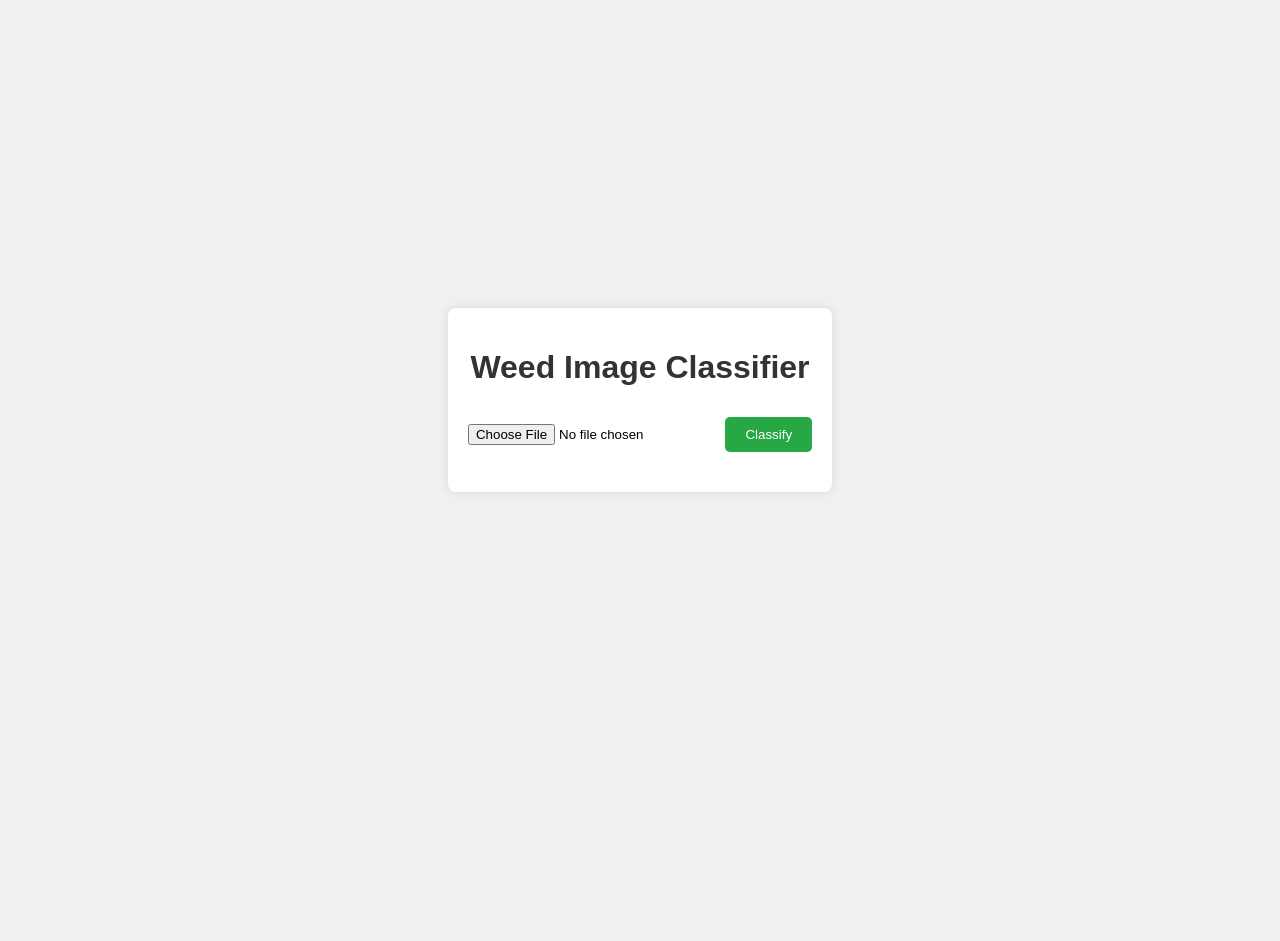
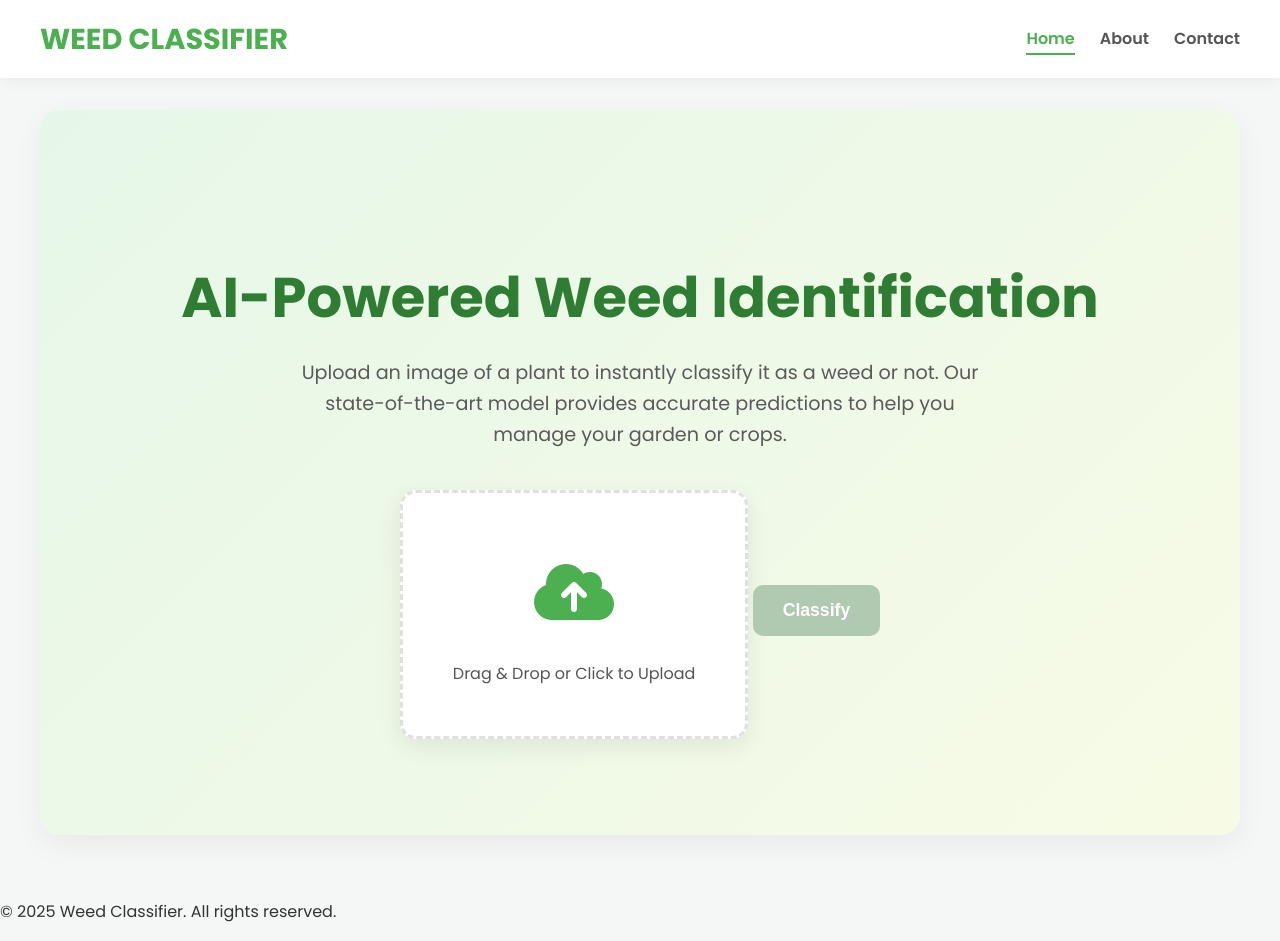
Before and after one commit to Sailnagale/agriai-weed-detection, a Flask app: page / in a window 1280 px wide. Before the commit the page ends 492 px from the top, so only its background shows below. Run offline with Flask 3, Linux system fonts and the light colour scheme; some libraries are stand-ins or nearby versions.

Commit message:
added about page

```diff
--- a/app.py
+++ b/app.py
@@ -8,7 +8,6 @@ from werkzeug.utils import secure_filename
 app = Flask(__name__)
 
 # --- Model Loading and Configuration ---
-# Make sure your model file is in the same directory as this script.
 model_load_path = 'weed_binary_classifier_model.keras'
 img_height = 224
 img_width = 224
@@ -20,10 +19,8 @@ except Exception as e:
     print(f"Error loading model: {e}")
     exit()
 
-# This list must match the alphabetical order of your training dataset's folders
 class_names = ['0.Kena_(Commplina_benghalensio)', '1..Lavhala_(Cyperus_Rotundus)']
 
-# Set the upload folder and allowed file extensions
 UPLOAD_FOLDER = 'static/uploads'
 ALLOWED_EXTENSIONS = {'png', 'jpg', 'jpeg'}
 app.config['UPLOAD_FOLDER'] = UPLOAD_FOLDER
@@ -36,6 +33,10 @@ def allowed_file(filename):
 def index():
     return render_template('index.html')
 
+@app.route('/about')
+def about():
+    return render_template('about.html')
+
 @app.route('/predict', methods=['POST'])
 def predict():
     if 'file' not in request.files:
@@ -44,15 +45,16 @@ def predict():
     if file.filename == '':
         return jsonify({'error': 'No selected file'}), 400
     if file and allowed_file(file.filename):
-        # Save the uploaded image securely
+        if not os.path.exists(app.config['UPLOAD_FOLDER']):
+            os.makedirs(app.config['UPLOAD_FOLDER'])
+
         filename = secure_filename(file.filename)
         filepath = os.path.join(app.config['UPLOAD_FOLDER'], filename)
         file.save(filepath)
 
-        # Preprocess and predict
         img = load_img(filepath, target_size=(img_height, img_width))
         img_array = img_to_array(img)
-        img_array = tf.expand_dims(img_array, 0) # Create a batch dimension
+        img_array = tf.expand_dims(img_array, 0)
 
         predictions = model.predict(img_array)[0][0]
 
@@ -72,7 +74,4 @@ def predict():
         return jsonify({'error': 'File type not allowed'}), 400
 
 if __name__ == '__main__':
-    # Create the uploads folder if it doesn't exist
-    if not os.path.exists(UPLOAD_FOLDER):
-        os.makedirs(UPLOAD_FOLDER)
     app.run(debug=True)
--- /dev/null
+++ b/static/css/style.css
@@ -0,0 +1,336 @@
+body {
+    font-family: 'Poppins', sans-serif;
+    margin: 0;
+    background-color: #f4f7f6;
+    color: #333;
+    line-height: 1.6;
+}
+
+header {
+    background-color: #ffffff;
+    box-shadow: 0 2px 15px rgba(0,0,0,0.05);
+    padding: 1rem 2rem;
+    position: sticky;
+    top: 0;
+    z-index: 1000;
+}
+
+nav {
+    display: flex;
+    justify-content: space-between;
+    align-items: center;
+    max-width: 1200px;
+    margin: 0 auto;
+}
+
+.logo {
+    font-size: 1.8rem;
+    font-weight: 700;
+    color: #4CAF50;
+    text-transform: uppercase;
+}
+
+.nav-links {
+    list-style: none;
+    display: flex;
+    gap: 25px;
+    margin: 0;
+    padding: 0;
+}
+
+.nav-links a {
+    text-decoration: none;
+    color: #555;
+    font-weight: 600;
+    position: relative;
+    transition: color 0.3s ease;
+}
+
+.nav-links a::after {
+    content: '';
+    position: absolute;
+    width: 0;
+    height: 2px;
+    background-color: #4CAF50;
+    bottom: -5px;
+    left: 0;
+    transition: width 0.3s ease;
+}
+
+.nav-links a:hover,
+.nav-links a.active {
+    color: #4CAF50;
+}
+
+.nav-links a:hover::after,
+.nav-links a.active::after {
+    width: 100%;
+}
+
+main {
+    max-width: 1200px;
+    margin: 2rem auto;
+    padding: 0 2rem;
+}
+
+.hero {
+    background: linear-gradient(135deg, #e6f7e9, #f7fbe6);
+    padding: 6rem 2rem;
+    border-radius: 20px;
+    text-align: center;
+    margin-bottom: 2rem;
+    box-shadow: 0 10px 30px rgba(0,0,0,0.05);
+    animation: fadeIn 1s ease-in-out;
+}
+
+.hero h1 {
+    font-size: 3.5rem;
+    color: #2e7d32;
+    margin-bottom: 1rem;
+}
+
+.hero p {
+    font-size: 1.2rem;
+    max-width: 700px;
+    margin: 0 auto 2.5rem;
+    color: #5a5a5a;
+}
+
+.upload-card {
+    background: #ffffff;
+    padding: 50px;
+    border-radius: 16px;
+    box-shadow: 0 8px 25px rgba(0,0,0,0.08);
+    border: 3px dashed #e0e0e0;
+    transition: all 0.3s ease-in-out;
+    cursor: pointer;
+    display: inline-block;
+}
+
+.upload-card:hover {
+    border-color: #4CAF50;
+    box-shadow: 0 12px 40px rgba(0,0,0,0.12);
+}
+
+.upload-card.dragover {
+    border-color: #4CAF50;
+    background-color: #f0fdf2;
+}
+
+.upload-label {
+    display: flex;
+    flex-direction: column;
+    align-items: center;
+    justify-content: center;
+}
+
+.upload-icon {
+    font-size: 4rem;
+    color: #4CAF50;
+    transition: transform 0.3s ease;
+}
+
+.upload-card:hover .upload-icon {
+    transform: translateY(-5px);
+}
+
+.upload-text {
+    display: block;
+    margin-top: 15px;
+    color: #555;
+    font-weight: 500;
+}
+
+.classify-btn {
+    padding: 15px 30px;
+    background-color: #b0c9b1;
+    color: #ffffff;
+    border: none;
+    border-radius: 10px;
+    font-size: 1.1rem;
+    font-weight: 600;
+    margin-top: 30px;
+    transition: all 0.3s ease;
+    cursor: not-allowed;
+}
+
+.classify-btn:not([disabled]) {
+    background-color: #4CAF50;
+    cursor: pointer;
+    box-shadow: 0 4px 15px rgba(76, 175, 80, 0.4);
+}
+
+.classify-btn:not([disabled]):hover {
+    background-color: #388e3c;
+    transform: translateY(-2px);
+}
+
+.results-section {
+    margin-top: 4rem;
+    animation: fadeIn 1s ease-in-out;
+}
+
+.result-container {
+    background: #ffffff;
+    padding: 2rem;
+    border-radius: 16px;
+    box-shadow: 0 8px 25px rgba(0,0,0,0.08);
+    display: flex;
+    flex-direction: column;
+    align-items: center;
+    gap: 30px;
+    animation: slideInUp 0.7s ease-out;
+}
+
+.result-card h2 {
+    color: #2e7d32;
+    margin: 0 0 1rem;
+}
+
+.image-container {
+    width: 250px;
+    height: 250px;
+    border: 3px solid #f0f0f0;
+    border-radius: 12px;
+    overflow: hidden;
+    display: flex;
+    justify-content: center;
+    align-items: center;
+    box-shadow: inset 0 0 10px rgba(0,0,0,0.05);
+}
+
+#uploaded-image {
+    max-width: 100%;
+    max-height: 100%;
+    object-fit: cover;
+    display: none;
+    animation: zoomIn 0.5s ease-out;
+}
+
+.prediction-details {
+    font-size: 1.4rem;
+    font-weight: 600;
+    color: #333;
+}
+
+.prediction-details strong {
+    color: #4CAF50;
+    font-weight: 700;
+}
+
+/* Animations */
+@keyframes fadeIn {
+    from { opacity: 0; }
+    to { opacity: 1; }
+}
+
+@keyframes slideInUp {
+    from { transform: translateY(50px); opacity: 0; }
+    to { transform: translateY(0); opacity: 1; }
+}
+
+@keyframes zoomIn {
+    from { transform: scale(0.9); opacity: 0; }
+    to { transform: scale(1); opacity: 1; }
+}
+
+/* Progress bar */
+.progress-bar-container {
+    width: 100%;
+    background-color: #e0e0e0;
+    border-radius: 10px;
+    margin-bottom: 20px;
+    overflow: hidden;
+    height: 15px;
+    animation: fadeIn 0.5s ease-in-out;
+}
+
+.progress-bar {
+    height: 100%;
+    background-color: #4CAF50;
+    width: 0;
+    transition: width 0.5s ease;
+    animation: pulse 1.5s infinite;
+}
+
+@keyframes pulse {
+    0% { transform: scaleX(0); }
+    50% { transform: scaleX(0.5); }
+    100% { transform: scaleX(0); }
+}
+
+/* Loader */
+.loader {
+    border: 4px solid #f3f3f3;
+    border-radius: 50%;
+    border-top: 4px solid #4CAF50;
+    width: 20px;
+    height: 20px;
+    -webkit-animation: spin 1s linear infinite;
+    animation: spin 1s linear infinite;
+    display: inline-block;
+    margin-right: 10px;
+}
+
+/* ... (existing styles from previous response) ... */
+
+/* --- About Page Specific Styles --- */
+.about-section {
+    padding: 2rem;
+    background-color: #fff;
+    border-radius: 16px;
+    box-shadow: 0 8px 25px rgba(0,0,0,0.08);
+}
+
+.about-section h1, .about-section h2 {
+    color: #2e7d32;
+    text-align: center;
+}
+
+.about-section h1 {
+    font-size: 2.5rem;
+    margin-bottom: 1rem;
+}
+
+.about-section > p {
+    max-width: 800px;
+    margin: 0 auto 3rem;
+    text-align: center;
+    font-size: 1.1rem;
+    color: #5a5a5a;
+}
+
+.training-steps-container {
+    display: grid;
+    grid-template-columns: repeat(auto-fit, minmax(300px, 1fr));
+    gap: 2rem;
+}
+
+.training-step {
+    background-color: #f7fbe6;
+    padding: 2rem;
+    border-radius: 12px;
+    box-shadow: 0 4px 15px rgba(0,0,0,0.05);
+    transition: transform 0.3s ease, box-shadow 0.3s ease;
+}
+
+.training-step:hover {
+    transform: translateY(-5px);
+    box-shadow: 0 8px 25px rgba(0,0,0,0.1);
+}
+
+.training-step h3 {
+    color: #4CAF50;
+    margin-top: 0;
+}
+
+.training-step ul {
+    list-style-type: none;
+    padding-left: 0;
+}
+
+.training-step li::before {
+    content: "✔️";
+    margin-right: 10px;
+    color: #2e7d32;
+}
--- /dev/null
+++ b/static/js/script.js
@@ -0,0 +1,124 @@
+document.addEventListener("DOMContentLoaded", () => {
+  const uploadForm = document.getElementById("upload-form");
+  const fileInput = document.getElementById("file-input");
+  const classifyBtn = document.getElementById("classify-btn");
+  const resultsSection = document.getElementById("results-section");
+  const uploadedImage = document.getElementById("uploaded-image");
+  const resultText = document.getElementById("result-text");
+  const uploadCard = document.getElementById("upload-card");
+  const progressBarContainer = document.getElementById(
+    "progress-bar-container"
+  );
+  const progressBar = document.getElementById("progress-bar");
+  const uploadText = document.getElementById("upload-text");
+  const resultContainer = document.getElementById("result-container");
+
+  // Drag and drop functionality
+  uploadCard.addEventListener("dragover", (e) => {
+    e.preventDefault();
+    uploadCard.classList.add("dragover");
+  });
+
+  uploadCard.addEventListener("dragleave", () => {
+    uploadCard.classList.remove("dragover");
+  });
+
+  uploadCard.addEventListener("drop", (e) => {
+    e.preventDefault();
+    uploadCard.classList.remove("dragover");
+    const files = e.dataTransfer.files;
+    if (files.length > 0) {
+      fileInput.files = files;
+      handleFileChange(files[0]);
+    }
+  });
+
+  fileInput.addEventListener("change", (e) => {
+    const file = e.target.files[0];
+    handleFileChange(file);
+  });
+
+  function handleFileChange(file) {
+    if (file) {
+      uploadText.textContent = file.name;
+      classifyBtn.disabled = false;
+    } else {
+      uploadText.textContent = "Drag & Drop or Click to Upload";
+      classifyBtn.disabled = true;
+    }
+  }
+
+  classifyBtn.addEventListener("click", async (e) => {
+    e.preventDefault();
+
+    const file = fileInput.files[0];
+    if (!file) {
+      alert("Please select an image file first.");
+      return;
+    }
+
+    // Show progress bar and hide previous results
+    resultsSection.style.display = "block";
+    resultContainer.style.display = "none";
+    progressBarContainer.style.display = "block";
+    progressBar.style.width = "0%";
+
+    const formData = new FormData(uploadForm);
+
+    // Simulate progress for a better UI experience
+    let progress = 0;
+    const interval = setInterval(() => {
+      if (progress < 90) {
+        progress += 5;
+        progressBar.style.width = progress + "%";
+      }
+    }, 100);
+
+    try {
+      const response = await fetch("/predict", {
+        method: "POST",
+        body: formData,
+      });
+
+      clearInterval(interval);
+      progressBar.style.width = "100%";
+
+      if (!response.ok) {
+        throw new Error(`Server responded with status: ${response.status}`);
+      }
+
+      const data = await response.json();
+
+      // Display uploaded image
+      const reader = new FileReader();
+      reader.onload = (event) => {
+        uploadedImage.src = event.target.result;
+        uploadedImage.style.display = "block";
+      };
+      reader.readAsDataURL(file);
+
+      // Hide progress bar and show results
+      setTimeout(() => {
+        progressBarContainer.style.display = "none";
+        resultContainer.style.display = "block";
+
+        if (data.error) {
+          resultText.innerHTML = `Error: ${data.error}`;
+          resultText.style.color = "#e74c3c";
+        } else {
+          resultText.innerHTML = `Prediction: <strong>${data.prediction}</strong><br>Confidence: <strong>${data.confidence}</strong>`;
+          resultText.style.color = "#2e7d32";
+        }
+      }, 500);
+    } catch (error) {
+      console.error("Error:", error);
+      resultText.innerHTML = "An error occurred during prediction.";
+      resultText.style.color = "#e74c3c";
+      uploadedImage.style.display = "none";
+      progressBarContainer.style.display = "none";
+      resultContainer.style.display = "block";
+    } finally {
+      classifyBtn.disabled = false;
+    }
+  });
+});
--- a/templates/index.html
+++ b/templates/index.html
@@ -4,110 +4,65 @@
     <meta charset="UTF-8">
     <meta name="viewport" content="width=device-width, initial-scale=1.0">
     <title>Weed Classifier</title>
-    <style>
-        body {
-            font-family: Arial, sans-serif;
-            display: flex;
-            flex-direction: column;
-            align-items: center;
-            justify-content: center;
-            height: 100vh;
-            margin: 0;
-            background-color: #f0f0f0;
-        }
-        .container {
-            background: #fff;
-            padding: 20px;
-            border-radius: 8px;
-            box-shadow: 0 0 10px rgba(0,0,0,0.1);
-            text-align: center;
-        }
-        h1 {
-            color: #333;
-        }
-        input[type="file"] {
-            margin-top: 10px;
-        }
-        button {
-            margin-top: 10px;
-            padding: 10px 20px;
-            border: none;
-            background-color: #28a745;
-            color: white;
-            border-radius: 5px;
-            cursor: pointer;
-        }
-        button:hover {
-            background-color: #218838;
-        }
-        #result-section {
-            margin-top: 20px;
-        }
-        #result-section img {
-            max-width: 100%;
-            height: auto;
-            border-radius: 5px;
-            margin-bottom: 10px;
-        }
-        #result-text {
-            font-size: 1.2em;
-            font-weight: bold;
-        }
-    </style>
+    <link href="https://fonts.googleapis.com/css2?family=Poppins:wght@400;600;700&display=swap" rel="stylesheet">
+    <link rel="stylesheet" href="https://cdnjs.cloudflare.com/ajax/libs/font-awesome/6.1.1/css/all.min.css">
+    <link rel="stylesheet" href="{{ url_for('static', filename='css/style.css') }}">
 </head>
 <body>
-    <div class="container">
-        <h1>Weed Image Classifier</h1>
-        <form id="upload-form" enctype="multipart/form-data">
-            <input type="file" id="file-input" name="file" accept="image/*">
-            <button type="submit">Classify</button>
-        </form>
-        <div id="result-section">
-            <img id="uploaded-image" src="#" alt="Uploaded Image" style="display: none;">
-            <p id="result-text"></p>
-        </div>
-    </div>
-    <script>
-        document.getElementById('upload-form').addEventListener('submit', function(e) {
-            e.preventDefault();
-            const form = e.target;
-            const formData = new FormData(form);
+    <header>
+        <nav>
+            <div class="logo">Weed Classifier</div>
+            <ul class="nav-links">
+                <li><a href="{{ url_for('index') }}" class="active">Home</a></li>
+                <li><a href="{{ url_for('about') }}">About</a></li>
+                <li><a href="#">Contact</a></li>
+            </ul>
+        </nav>
+    </header>
 
-            const fileInput = document.getElementById('file-input');
-            const file = fileInput.files[0];
+    <main>
+        <section class="hero">
+            <div class="hero-content">
+                <h1>AI-Powered Weed Identification</h1>
+                <p>Upload an image of a plant to instantly classify it as a weed or not. Our state-of-the-art model provides accurate predictions to help you manage your garden or crops.</p>
+                <div class="upload-area">
+                    <div class="upload-card" id="upload-card">
+                        <form id="upload-form" enctype="multipart/form-data">
+                            <label for="file-input" class="upload-label">
+                                <span class="upload-icon"><i class="fas fa-cloud-upload-alt"></i></span>
+                                <span class="upload-text" id="upload-text">Drag & Drop or Click to Upload</span>
+                            </label>
+                            <input type="file" id="file-input" name="file" accept="image/*" hidden>
+                        </form>
+                    </div>
+                    <button type="button" class="classify-btn" id="classify-btn" disabled>Classify</button>
+                </div>
+            </div>
+        </section>
 
-            if (file) {
-                const reader = new FileReader();
-                reader.onload = function(event) {
-                    const imgElement = document.getElementById('uploaded-image');
-                    imgElement.src = event.target.result;
-                    imgElement.style.display = 'block';
-                };
-                reader.readAsDataURL(file);
-            }
+        <section class="results-section" id="results-section">
+            <div class="progress-bar-container" id="progress-bar-container" style="display: none;">
+                <div class="progress-bar" id="progress-bar"></div>
+            </div>
 
-            fetch('/predict', {
-                method: 'POST',
-                body: formData
-            })
-            .then(response => response.json())
-            .then(data => {
-                const resultTextElement = document.getElementById('result-text');
-                if (data.error) {
-                    resultTextElement.textContent = `Error: ${data.error}`;
-                    resultTextElement.style.color = 'red';
-                } else {
-                    resultTextElement.innerHTML = `Prediction: <strong>${data.prediction}</strong><br>Confidence: <strong>${data.confidence}</strong>`;
-                    resultTextElement.style.color = '#333';
-                }
-            })
-            .catch(error => {
-                console.error('Error:', error);
-                const resultTextElement = document.getElementById('result-text');
-                resultTextElement.textContent = 'An error occurred during prediction.';
-                resultTextElement.style.color = 'red';
-            });
-        });
-    </script>
+            <div class="result-container" id="result-container" style="display: none;">
+                <div class="result-card">
+                    <h2>Prediction Results</h2>
+                    <div class="image-container">
+                        <img id="uploaded-image" src="#" alt="Uploaded Image">
+                    </div>
+                    <div class="prediction-details">
+                        <p id="result-text"></p>
+                    </div>
+                </div>
+            </div>
+        </section>
+    </main>
+
+    <footer>
+        <p>&copy; 2025 Weed Classifier. All rights reserved.</p>
+    </footer>
+
+    <script src="{{ url_for('static', filename='js/script.js') }}"></script>
 </body>
 </html>
```
Also changed, not shown: templates/about.html (added, +106 -0 lines).
